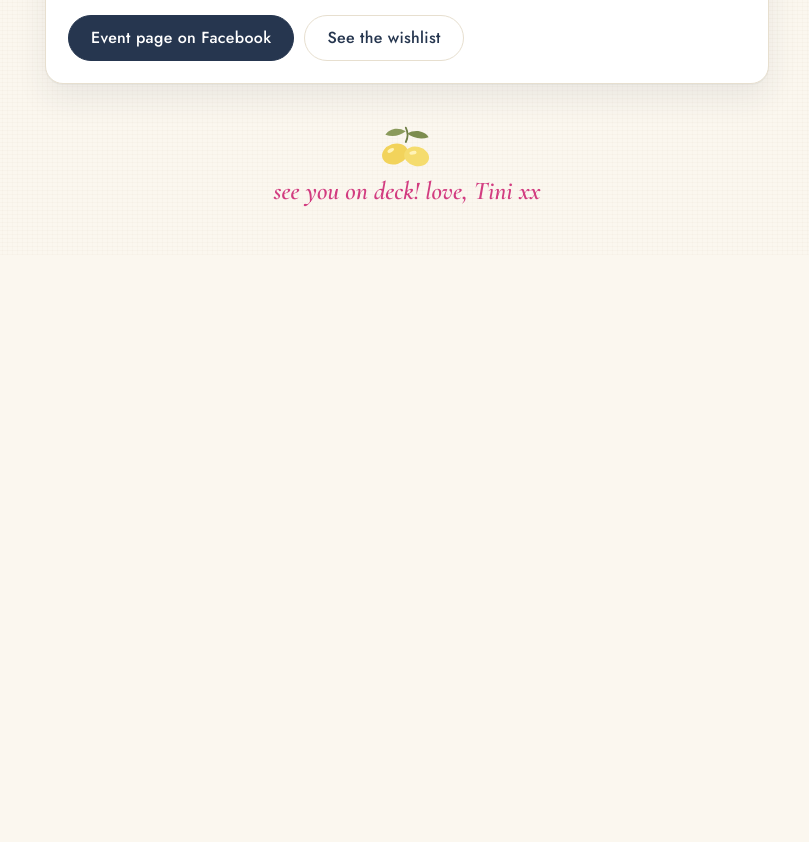
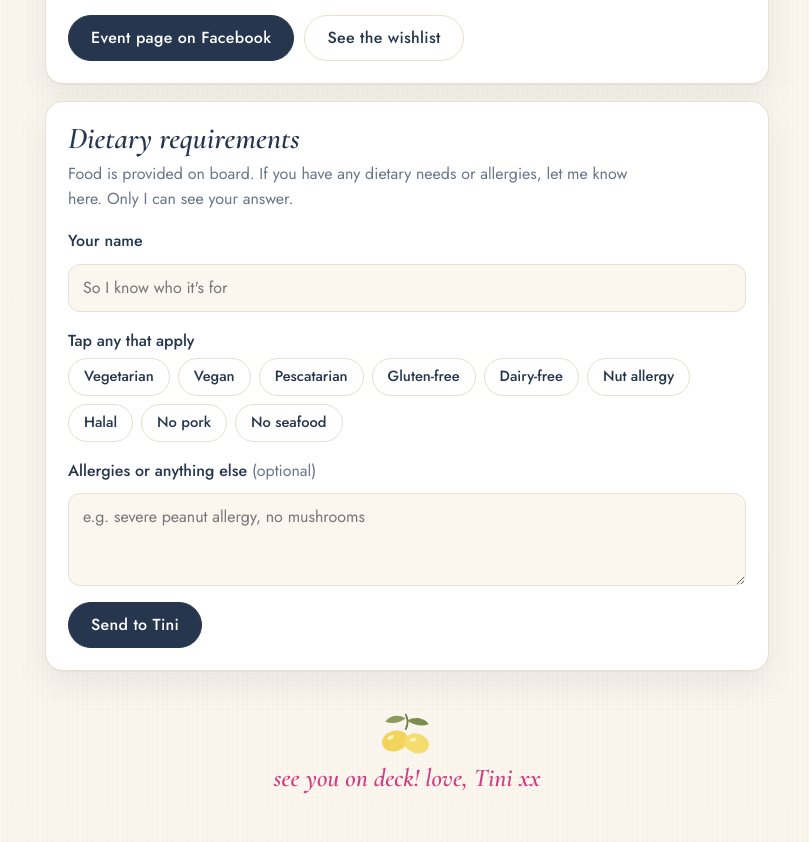
Before and after one commit to Chris-tinik/bdayinvite, a plain HTML site: page index.html in a window 1280 px wide. Shown: the part 973-1815 px from the top of the page, without its empty margins (233-1042 px from the left). Before the commit the page ends 1228 px from the top, so only its background shows below. Drawn offline with nearby package versions, Linux system fonts and the light colour scheme.

Commit message:
Add a private dietary requirements form
Guests pick options and add notes on the Details tab. Answers are stored
per device in Firestore; only the guest can read their own, and the host
reads them in the Firebase console. Rules updated in firestore.rules.

Co-Authored-By: Claude Opus 5.5 <noreply@anthropic.com>

```diff
--- a/app.js
+++ b/app.js
@@ -168,7 +168,7 @@
   }
 
   // ---------------- storage ----------------
-  // Both stores expose: uid, onClaims(cb), claim(id), unclaim(id)
+  // Both stores expose: uid, onClaims(cb), claim(id), unclaim(id), getDiet(), saveDiet(data)
 
   function demoStore() {
     const read = (k, f) => { try { return JSON.parse(localStorage.getItem(k)) ?? f; } catch { return f; } };
@@ -185,7 +185,9 @@
         if (all[id]) throw new Error("taken");
         all[id] = { uid }; write("bday:claims", all); emit();
       },
-      async unclaim(id) { const all = read("bday:claims", {}); if (all[id]?.uid === uid) delete all[id]; write("bday:claims", all); emit(); }
+      async unclaim(id) { const all = read("bday:claims", {}); if (all[id]?.uid === uid) delete all[id]; write("bday:claims", all); emit(); },
+      async getDiet() { return read("bday:diet", null); },
+      async saveDiet(data) { write("bday:diet", data); }
     };
   }
 
@@ -213,7 +215,13 @@
         try { await fs.setDoc(fs.doc(db, "claims", id), { uid, at: fs.serverTimestamp() }); }
         catch (e) { throw new Error(e.code === "permission-denied" ? "taken" : "failed"); }
       },
-      async unclaim(id) { await fs.deleteDoc(fs.doc(db, "claims", id)); }
+      async unclaim(id) { await fs.deleteDoc(fs.doc(db, "claims", id)); },
+      // Each person can only read and write their own answer (doc id = their anonymous uid).
+      async getDiet() {
+        try { const d = await fs.getDoc(fs.doc(db, "dietary", uid)); return d.exists() ? d.data() : null; }
+        catch (e) { console.error(e); return null; }
+      },
+      async saveDiet(data) { await fs.setDoc(fs.doc(db, "dietary", uid), { ...data, at: fs.serverTimestamp() }); }
     };
   }
 
@@ -337,12 +345,74 @@
     });
   }
 
+  // ---------------- dietary requirements ----------------
+  const dietPicked = new Set();
+
+  function renderDietOptions() {
+    const box = $("diet-options");
+    box.replaceChildren();
+    (P.dietaryOptions || []).forEach((opt) => {
+      const b = el("button", "chip", opt);
+      b.type = "button";
+      b.setAttribute("aria-pressed", String(dietPicked.has(opt)));
+      b.addEventListener("click", () => {
+        if (dietPicked.has(opt)) dietPicked.delete(opt); else dietPicked.add(opt);
+        b.setAttribute("aria-pressed", String(dietPicked.has(opt)));
+      });
+      box.appendChild(b);
+    });
+  }
+
+  async function loadMyDiet() {
+    const mine = store && await store.getDiet();
+    if (!mine) return;
+    if (!$("d-name").value) $("d-name").value = mine.name || "";
+    if (!$("d-notes").value) $("d-notes").value = mine.notes || "";
+    (mine.needs || []).forEach((n) => dietPicked.add(n));
+    renderDietOptions();
+    $("diet-submit").textContent = "Update my answer";
+    const ok = $("diet-ok");
+    ok.textContent = "Got your answer. You can change it any time.";
+    ok.hidden = false;
+  }
+
+  function wireDiet() {
+    renderDietOptions();
+    $("diet-form").addEventListener("submit", async (ev) => {
+      ev.preventDefault();
+      const err = $("diet-error");
+      const ok = $("diet-ok");
+      err.hidden = true;
+      ok.hidden = true;
+      const name = $("d-name").value.trim();
+      const notes = $("d-notes").value.trim();
+      if (!name) { err.textContent = "Add your name so Tini knows who it's for."; err.hidden = false; $("d-name").focus(); return; }
+      if (!dietPicked.size && !notes) { err.textContent = "Tap an option or write a note. If you have no requirements, you don't need to send anything."; err.hidden = false; return; }
+      if (!store) { err.textContent = "Still connecting. Try again in a moment."; err.hidden = false; return; }
+      const btn = $("diet-submit");
+      btn.disabled = true;
+      try {
+        await store.saveDiet({ name: name.slice(0, 60), needs: [...dietPicked].slice(0, 12), notes: notes.slice(0, 300) });
+        ok.textContent = "Thanks, Tini's got it! You can update this any time from this phone.";
+        ok.hidden = false;
+        btn.textContent = "Update my answer";
+      } catch (e) {
+        console.error(e);
+        err.textContent = "That didn't send. Check your connection and try again.";
+        err.hidden = false;
+      } finally {
+        btn.disabled = false;
+      }
+    });
+  }
+
   // ---------------- boot ----------------
   async function boot() {
     renderDetails();
     wireTabs();
     wireWishlist();
     renderWishlist();
+    wireDiet();
 
     const banner = $("banner");
     const notes = [];
@@ -363,6 +433,7 @@
     if (notes.length) { banner.textContent = notes.join(" "); banner.hidden = false; }
 
     store.onClaims((m) => { claims = m; renderWishlist(); });
+    loadMyDiet();
   }
 
   if (document.readyState === "loading") document.addEventListener("DOMContentLoaded", boot);
--- a/config.js
+++ b/config.js
@@ -18,6 +18,10 @@ window.PARTY = {
   where: "Towns Place, Millers Point NSW 2000 (the boat leaves from here)",
   mapsQuery: "Towns Pl, Millers Point NSW 2000, Australia",   // used for the Directions button
   onBoard: "Food and drinks are all provided, so just bring yourself.",
+
+  // Dietary requirements form (Details tab). Answers are private: only you can read them,
+  // in the Firebase console under Firestore Database > Data > dietary.
+  dietaryOptions: ["Vegetarian", "Vegan", "Pescatarian", "Gluten-free", "Dairy-free", "Nut allergy", "Halal", "No pork", "No seafood"],
   bring: "Sunnies, sunscreen, and a light layer for when the sun goes down.",
   extraInfo: "Get there early. It's a boat, so it leaves at 5pm on the dot and can't wait for anyone.",
 
--- a/index.html
+++ b/index.html
@@ -158,6 +158,30 @@
           <button type="button" class="btn btn-ghost" data-goto="wishlist">See the wishlist</button>
         </div>
       </article>
+
+      <form class="diet" id="diet-form" novalidate>
+        <div class="diet-head">
+          <h2>Dietary requirements</h2>
+          <p class="section-sub" id="diet-sub">Food is provided on board. If you have any dietary needs or allergies, let me know here. Only I can see your answer.</p>
+        </div>
+        <div class="field">
+          <label for="d-name">Your name</label>
+          <input id="d-name" type="text" maxlength="60" autocomplete="name" placeholder="So I know who it's for">
+        </div>
+        <fieldset class="field">
+          <legend>Tap any that apply</legend>
+          <div class="diet-options" id="diet-options"></div>
+        </fieldset>
+        <div class="field">
+          <label for="d-notes">Allergies or anything else <span class="optional">(optional)</span></label>
+          <textarea id="d-notes" rows="3" maxlength="300" placeholder="e.g. severe peanut allergy, no mushrooms"></textarea>
+        </div>
+        <p class="form-error" id="diet-error" role="alert" hidden></p>
+        <div class="diet-actions">
+          <button type="submit" class="btn btn-primary" id="diet-submit">Send to Tini</button>
+          <p class="form-ok" id="diet-ok" role="status" hidden></p>
+        </div>
+      </form>
     </section>
 
     <!-- ============ Wishlist ============ -->
--- a/style.css
+++ b/style.css
@@ -379,6 +379,37 @@ main { display: grid; align-content: start; gap: 3rem; padding-block: 1rem 2rem;
 .size dt { font-size: 0.72rem; text-transform: uppercase; letter-spacing: 0.16em; color: var(--ink-soft); }
 .size dd { margin: 0; font: italic 700 1.7rem/1 var(--display); color: var(--pink-dark); font-variant-numeric: lining-nums; }
 
+/* ---------- dietary form ---------- */
+.diet {
+  display: grid;
+  gap: 16px;
+  background: var(--card);
+  border: 1px solid var(--line);
+  border-radius: var(--radius);
+  box-shadow: var(--shadow);
+  padding: 22px;
+}
+.diet-head { display: grid; gap: 6px; }
+.diet-head h2 { font-size: 1.9rem; }
+.field { display: grid; gap: 6px; border: 0; margin: 0; padding: 0; min-width: 0; }
+.field label, .field legend { font-weight: 500; padding: 0; margin-bottom: 4px; }
+.optional { color: var(--ink-soft); font-weight: 400; }
+.field input[type="text"], .field textarea {
+  width: 100%;
+  font: 400 1rem/1.4 var(--body); /* 16px stops iOS zooming on focus */
+  color: var(--ink);
+  background: var(--linen);
+  border: 1px solid var(--line);
+  border-radius: 12px;
+  padding: 12px 14px;
+}
+.field textarea { resize: vertical; }
+.field input:focus-visible, .field textarea:focus-visible { outline: 3px solid var(--lemon); outline-offset: 1px; }
+.diet-options { display: flex; flex-wrap: wrap; gap: 8px; }
+.diet-actions { display: flex; flex-wrap: wrap; align-items: center; gap: 12px; }
+.form-error { color: #B3261E; font-weight: 500; }
+.form-ok { color: #2E7D4F; font-weight: 500; }
+
 /* ---------- wishlist filters ---------- */
 .filters { display: grid; gap: 12px; }
 .filter-group { display: grid; gap: 6px; min-width: 0; }
@@ -569,5 +600,7 @@ main { display: grid; align-content: start; gap: 3rem; padding-block: 1rem 2rem;
   .dress-tip { grid-template-columns: 1fr; gap: 2px; }
   .dress-card { padding: 32px 18px 22px; }
   .inspo { padding: 16px; }
+  .diet { padding: 20px 16px; }
+  .diet-actions .btn { flex: 1 1 auto; }
   .tab { font-size: 0.92rem; }
 }
```
Also changed, not shown: 2 other files.
